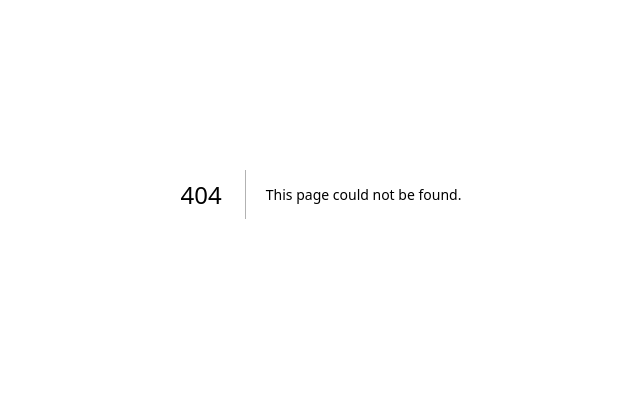
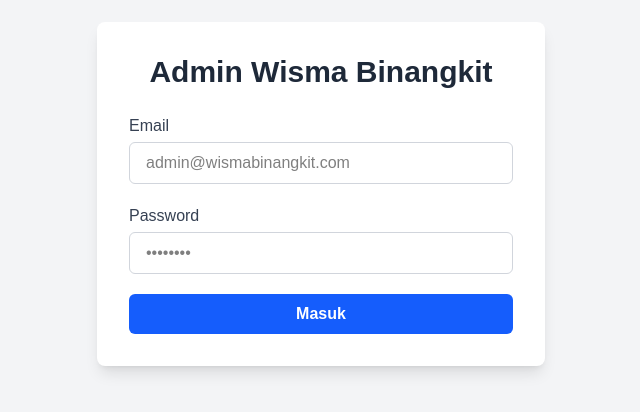
Before and after one commit to Airis04/app_wisma_binangkit_v1, a Next.js app in the folder admin_web/: page /login in a window 1280 px wide. Before the commit this address had no page. Shown: the part 206-618 px from the top of the page, without its empty margins (319-959 px from the left). Built offline with nearby package versions, Linux system fonts and the light colour scheme.

Commit message:
feat: fitur login admin berhasil terintegrasi  dengan database

```diff
--- /dev/null
+++ b/admin_web/src/app/api/login/route.ts
@@ -0,0 +1,33 @@
+import { NextResponse } from 'next/server';
+import pool from '../../../lib/db';
+
+export async function POST(request: Request) {
+  try {
+    const body = await request.json();
+    const { email, password } = body;
+
+    // 2. Mencari user di database berdasarkan email
+    const result = await pool.query('SELECT * FROM users WHERE email = $1', [email]);
+    const user = result.rows[0];
+
+    // 3. Pengecekan: Apakah user ada? Dan apakah passwordnya cocok?
+    if (!user || user.password !== password) {
+      return NextResponse.json({ success: false, message: 'Email atau password salah!' }, { status: 401 });
+    }
+
+    // 4. Jika sukses, kembalikan data user dengan nama kolom yang sesuai
+    return NextResponse.json({
+      success: true,
+      message: 'Login berhasil!',
+      user: {
+        id: user.id_user,
+        name: user.nama_lengkap,
+        role: user.role
+      }
+    });
+
+  } catch (error) {
+    console.error('Error saat login:', error);
+    return NextResponse.json({ success: false, message: 'Terjadi kesalahan pada server' }, { status: 500 });
+  }
+}
--- /dev/null
+++ b/admin_web/src/app/login/page.tsx
@@ -0,0 +1,90 @@
+"use client";
+import { useState } from 'react';
+
+export default function LoginPage() {
+  const [email, setEmail] = useState('');
+  const [password, setPassword] = useState('');
+  const [errorMessage, setErrorMessage] = useState('');
+  const [isLoading, setIsLoading] = useState(false);
+
+  const handleLogin = async (e: React.FormEvent) => {
+    e.preventDefault();
+    setErrorMessage('');
+    setIsLoading(true);
+
+    try {
+      // Mengirim data ke API Route yang kita buat
+      const res = await fetch('/api/login', {
+        method: 'POST',
+        headers: { 'Content-Type': 'application/json' },
+        body: JSON.stringify({ email, password }),
+      });
+
+      const data = await res.json();
+
+      if (res.ok) {
+        // Jika sukses
+        alert(`Berhasil! Selamat datang, ${data.user.name}`);
+        // (Nanti di sini kita arahkan ke halaman Dashboard)
+      } else {
+        // Jika gagal (email/password salah)
+        setErrorMessage(data.message);
+      }
+    } catch (error) {
+      setErrorMessage('Terjadi kesalahan jaringan.');
+    } finally {
+      setIsLoading(false);
+    }
+  };
+
+  return (
+    <div className="flex min-h-screen items-center justify-center bg-gray-100">
+      <div className="w-full max-w-md bg-white p-8 rounded-lg shadow-lg">
+        <h2 className="text-3xl font-bold text-center text-gray-800 mb-6">
+          Admin Wisma Binangkit
+        </h2>
+
+        {/* Tempat memunculkan error */}
+        {errorMessage && (
+          <div className="mb-4 p-3 bg-red-100 text-red-700 rounded-md text-sm text-center">
+            {errorMessage}
+          </div>
+        )}
+
+        <form onSubmit={handleLogin} className="space-y-5">
+          <div>
+            <label className="block text-gray-700 font-medium mb-1">Email</label>
+            <input
+              type="email"
+              className="w-full border border-gray-300 px-4 py-2 rounded-md focus:outline-none focus:ring-2 focus:ring-blue-500 text-black"
+              placeholder="admin@wismabinangkit.com"
+              value={email}
+              onChange={(e) => setEmail(e.target.value)}
+              required
+            />
+          </div>
+
+          <div>
+            <label className="block text-gray-700 font-medium mb-1">Password</label>
+            <input
+              type="password"
+              className="w-full border border-gray-300 px-4 py-2 rounded-md focus:outline-none focus:ring-2 focus:ring-blue-500 text-black"
+              placeholder="••••••••"
+              value={password}
+              onChange={(e) => setPassword(e.target.value)}
+              required
+            />
+          </div>
+
+          <button
+            type="submit"
+            disabled={isLoading}
+            className="w-full bg-blue-600 text-white font-bold py-2 px-4 rounded-md hover:bg-blue-700 transition duration-200 disabled:opacity-50"
+          >
+            {isLoading ? 'Memeriksa...' : 'Masuk'}
+          </button>
+        </form>
+      </div>
+    </div>
+  );
+}
```
